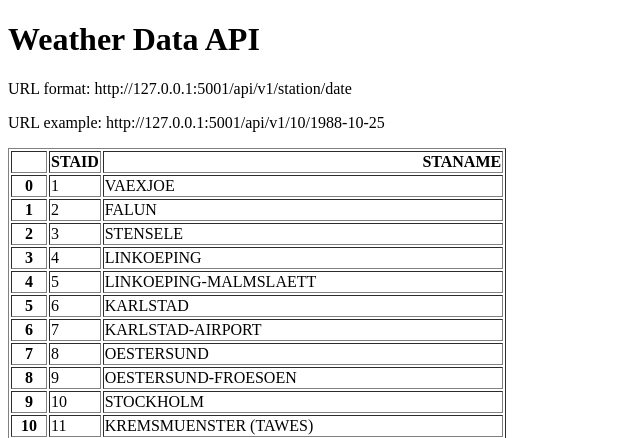
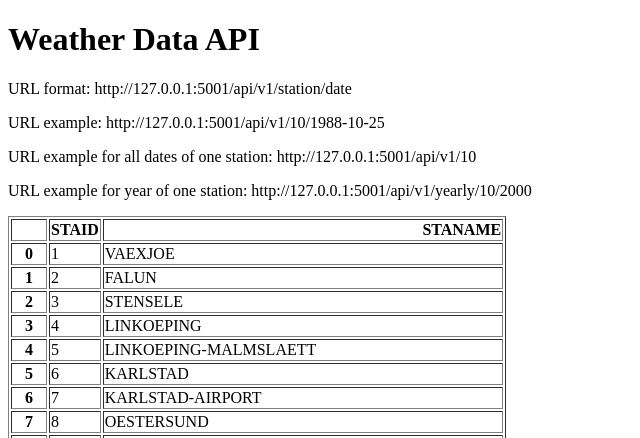
Before and after one commit to tayleredelen/Weather_Data_API, a Flask app: page / in a window 1280 px wide. Shown: the top 438 px of the page, without its empty margins (0-640 px from the left). Run offline with Flask 3, Linux system fonts and the light colour scheme.

Commit message:
Day 30 -- add URL endpoint for yearly and all data

```diff
--- a/main.py
+++ b/main.py
@@ -30,6 +30,23 @@ def about(station, date):
             "temperature": temperature}
 
 
+@app.route("/api/v1/<station>")
+def all_data(station):
+    filename = "data_small/TG_STAID" + str(station).zfill(6) + ".txt"
+    df = pd.read_csv(filename, skiprows=20, parse_dates=["    DATE"])
+    result = df.to_dict(orient="records")
+    return result
+
+
+@app.route("/api/v1/yearly/<station>/<year>")
+def yearly(station, year):
+    filename = "data_small/TG_STAID" + str(station).zfill(6) + ".txt"
+    df = pd.read_csv(filename, skiprows=20)
+    df["    DATE"] = df["    DATE"].astype(str)
+    result = df[df["    DATE"].str.startswith(str(year))].to_dict(orient="records")
+    return result
+
+
 if __name__ == "__main__":
     app.run(debug=True, port=5001)
 #     default port is 5000, giving this argument allows multiple apps to run at once
--- a/templates/home.html
+++ b/templates/home.html
@@ -8,6 +8,8 @@
 <h1>Weather Data API</h1>
 <p>URL format: http://127.0.0.1:5001/api/v1/station/date</p>
 <p>URL example: http://127.0.0.1:5001/api/v1/10/1988-10-25</p>
+<p>URL example for all dates of one station: http://127.0.0.1:5001/api/v1/10</p>
+<p>URL example for year of one station: http://127.0.0.1:5001/api/v1/yearly/10/2000</p>
 <p>{{data|safe}}</p>
 </body>
 </html>
```
